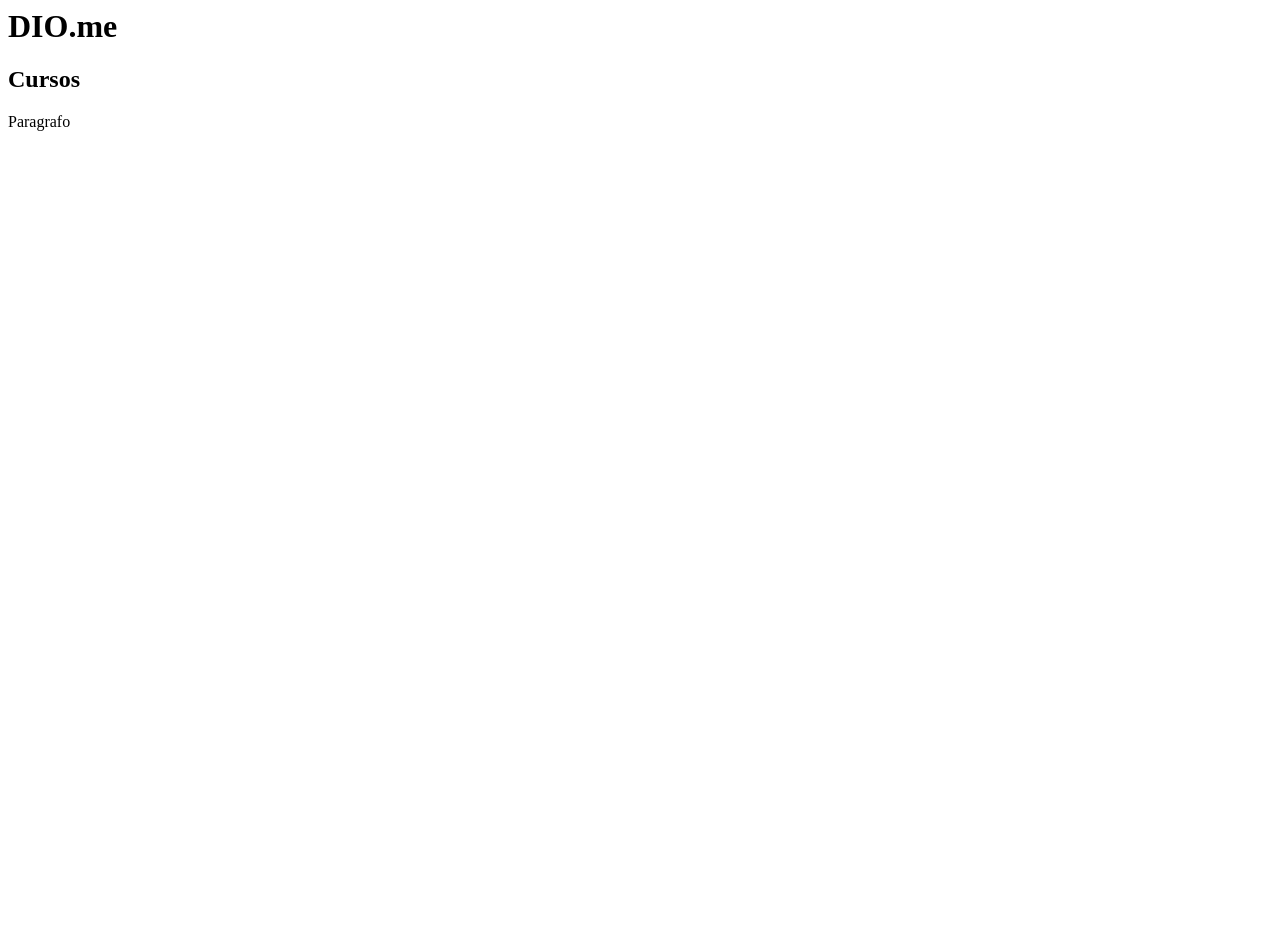
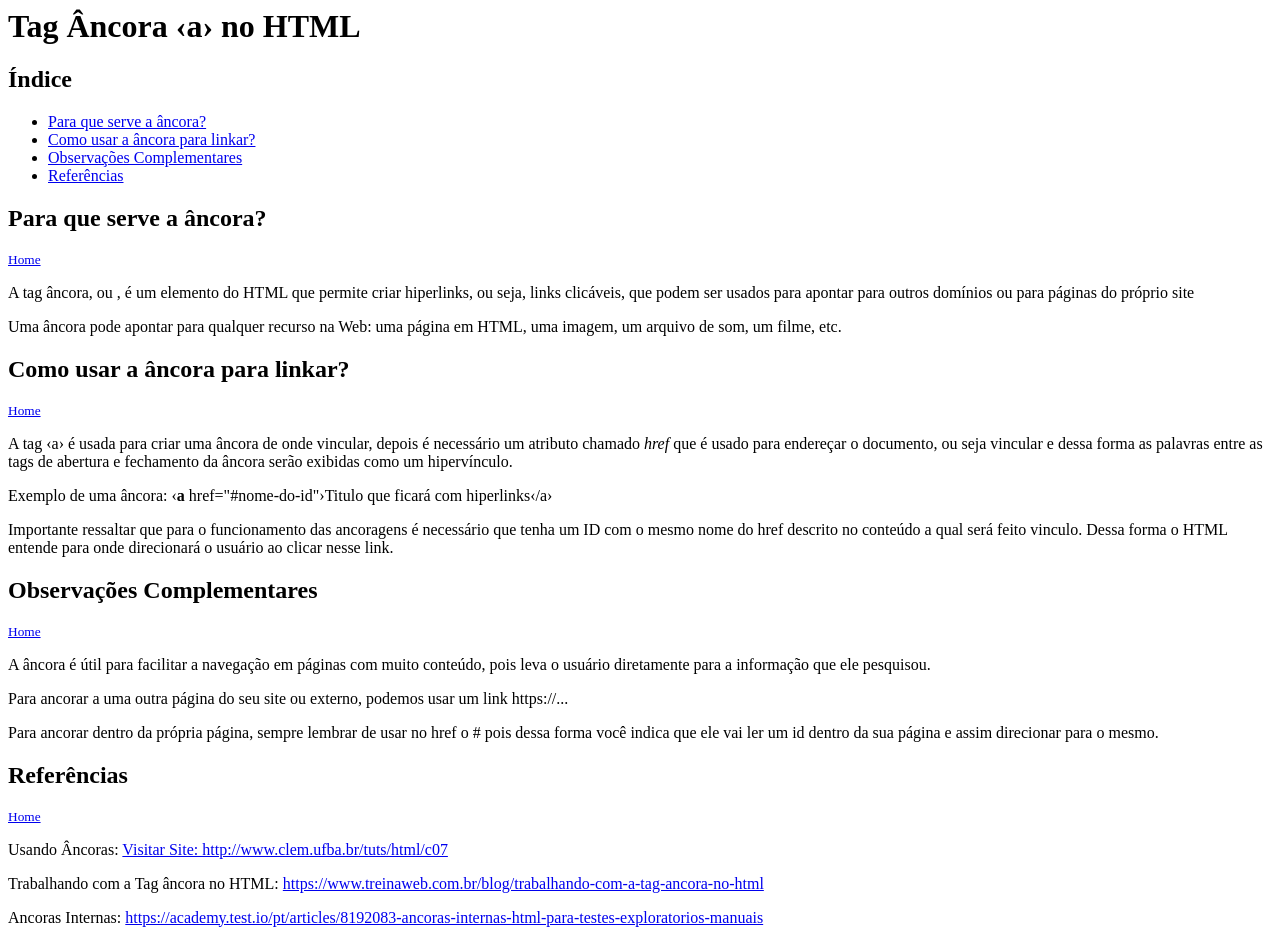
Before and after one commit to misael-sgomes/page-html-desafio, a plain HTML site: page index.html in a window 1280 px wide. Before the commit the page ends 800 px from the top, so only its background shows below. Drawn offline with Linux system fonts and the light colour scheme.

Commit message:
ancora desafios

```diff
--- a/index.html
+++ b/index.html
@@ -1,10 +1,35 @@
 <html>
     <head>
-        <title>HTML</title>
+        <title>Home</title>
     </head>
     <body>
-        <h1>DIO.me</h1>
-        <h2>Cursos</h2>
-        <p>Paragrafo</p>
+        <h1 id="inicio">Tag Âncora &lsaquo;a&rsaquo; no HTML</h1>
+        <h2>Índice</h2>
+        <ul>
+            <li><a href="#">Para que serve a âncora?</a></li>
+            <li><a href="#">Como usar a âncora para linkar?</a></li>
+            <li><a href="#">Observações Complementares</a></li>
+            <li><a href="#">Referências</a></li>
+        </ul>
+        <h2>Para que serve a âncora?</h2>
+        <small><a href="#inicio">Home</a></small>
+        <p>A tag âncora, ou <a>, é um elemento do HTML que permite criar hiperlinks, ou seja, links clicáveis, que podem ser usados para apontar para outros domínios ou para páginas do próprio site</p>
+        <p>Uma âncora pode apontar para qualquer recurso na Web: uma página em HTML, uma imagem, um arquivo de som, um filme, etc.</p>
+
+        <h2>Como usar a âncora para linkar?</h2>
+        <small><a href="#inicio">Home</a></small>
+        <p>A tag &lsaquo;a&rsaquo; é usada para criar uma âncora de onde vincular, depois é necessário um atributo chamado <i>href</i> que é usado para endereçar o documento, ou seja vincular e dessa forma as palavras entre as tags de abertura e fechamento da âncora serão exibidas como um hipervínculo.</p>
+        <p>Exemplo de uma âncora: &lsaquo;<b>a</b> href="#nome-do-id"&rsaquo;Titulo que ficará com hiperlinks&lsaquo;/a&rsaquo;</p>
+        <p>Importante ressaltar que para o funcionamento das ancoragens é necessário que tenha um ID com o mesmo nome do href descrito no conteúdo a qual será feito vinculo. Dessa forma o HTML entende para onde direcionará o usuário ao clicar nesse link.</p>
+        <h2>Observações Complementares</h2>
+        <small><a href="#inicio">Home</a></small>
+        <p>A âncora é útil para facilitar a navegação em páginas com muito conteúdo, pois leva o usuário diretamente para a informação que ele pesquisou.</p>
+        <p>Para ancorar a uma outra página do seu site ou externo, podemos usar um link https://...</p>
+        <p>Para ancorar dentro da própria página, sempre lembrar de usar no href o # pois dessa forma você indica que ele vai ler um id dentro da sua página e assim direcionar para o mesmo.</p>
+        <h2>Referências</h2>
+        <small><a href="#inicio">Home</a></small>
+        <p>Usando Âncoras: <a href="http://www.clem.ufba.br/tuts/html/c07.htm#:~:text=A%20Tag%20%C3%82ncora%20e%20o%20Atributo%20Href&text=Uma%20%C3%A2ncora%20pode%20apontar%20para,som%2C%20um%20filme%2C%20etc.&text=A%20tag%20%C3%A9%20usada,ser%C3%A3o%20exibidas%20como%20um%20hiperv%C3%ADnculo.&text=A%20linha%20acima%20ser%C3%A1%20mostrada,Visite%20as%20W3Schools!">Visitar Site: http://www.clem.ufba.br/tuts/html/c07</a></p>
+        <p>Trabalhando com a Tag âncora no HTML: <a href="https://www.treinaweb.com.br/blog/trabalhando-com-a-tag-ancora-no-html">https://www.treinaweb.com.br/blog/trabalhando-com-a-tag-ancora-no-html</a></p>
+        <p>Ancoras Internas: <a href="https://academy.test.io/pt/articles/8192083-ancoras-internas-html-para-testes-exploratorios-manuais">https://academy.test.io/pt/articles/8192083-ancoras-internas-html-para-testes-exploratorios-manuais</a></p>
     </body>
 </html>
```
